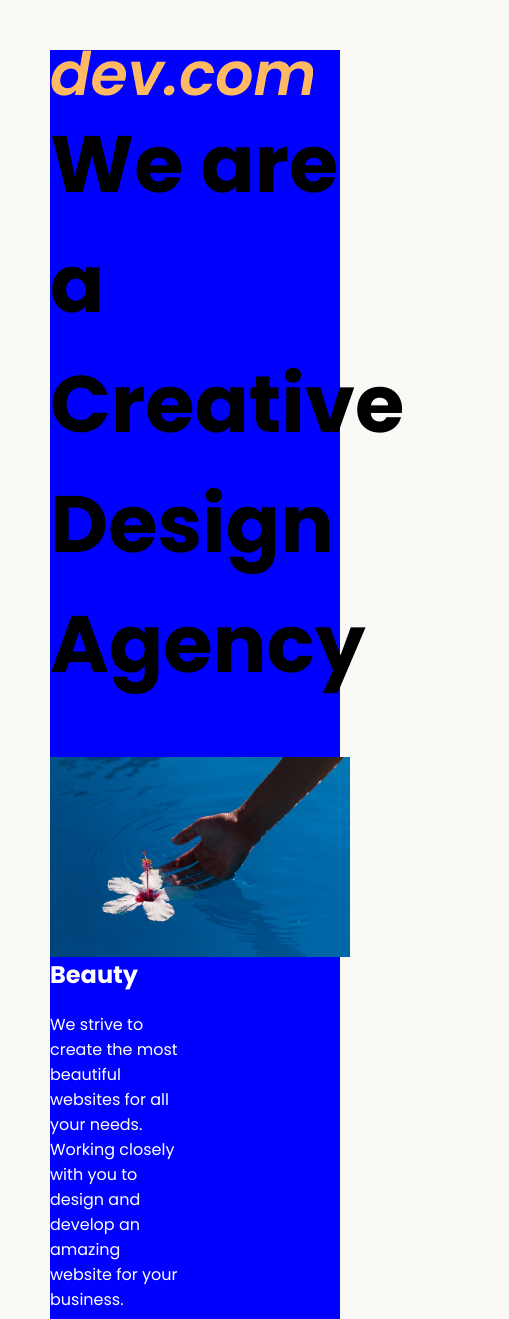
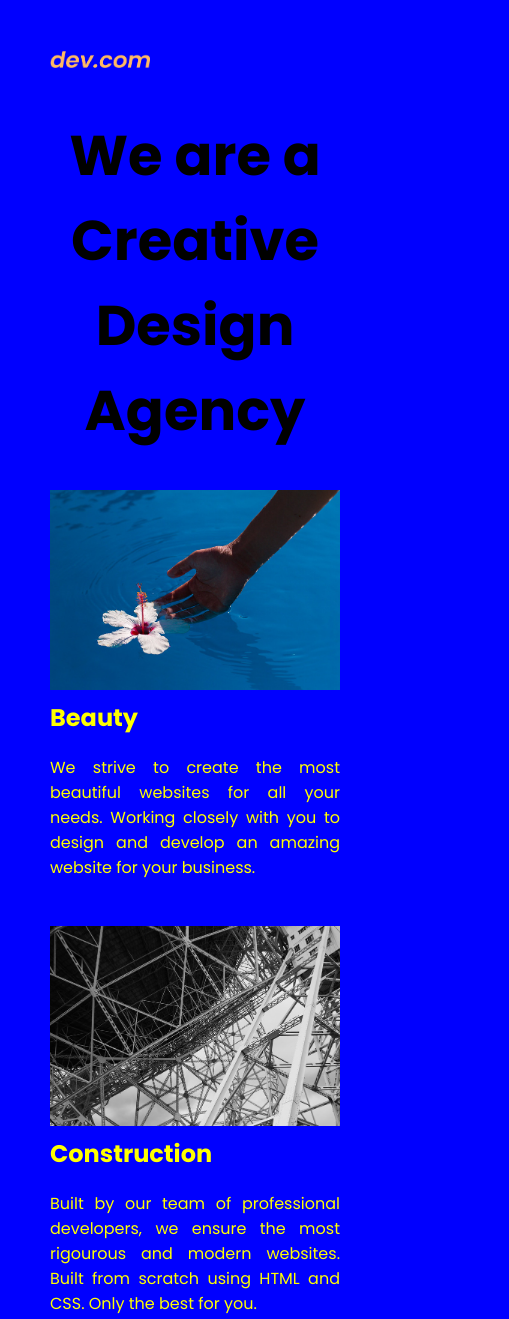
Before and after one commit to moses1983/Advanced-css-Week-4, a plain HTML site: page 8.4 Web Design Agency Project/index.html in a window 390 px wide. Shown: the top 1319 px of the page, 509 px wide, since content can reach past the window. Drawn offline with Linux system fonts and the light colour scheme.

Commit message:
Updated responsiveness

```diff
--- a/8.4 Web Design Agency Project/style.css
+++ b/8.4 Web Design Agency Project/style.css
@@ -1,46 +1,70 @@
 body {
   font-family: "Poppins", sans-serif;
   margin: 50px 50px 0 50px;
-  background-color: #faf9f6;
+  background-color: blue;
   display: flex;
   flex-direction: column;
   min-height: 95vh;
 }
 .main {
-  background-color: blue;
   flex: 1;
 }
 
 h1 {
-  color: black;
   font-size: 5rem;
 }
 
 footer {
   text-align: center;
-  color: black;
+  color: midnightblue;
 }
-body > div > div {
-  color: white;
-}
- .card{
-  width: 45%;
- }
+
 .tile-image {
   height: 200px;
   float: left;
   margin-right: 50px;
 }
-img {
-  float:left
+
+.card {
+  width: 45%;
 }
-.left{
-  clear: left;
+
+.left {
+  float: left;
 }
-.right{
+
+.right {
   float: right;
 }
+
+.creative {
+  color: midnightblue;
 }
-@media (max-width: 600px){
-        font-size: 15px;
+
+@media (max-width: 680px) {
+  .logo {
+    width: 100px;
+  }
+
+  h1 {
+    font-size: 3.5rem;
+    text-align: center;
+  }
+
+  .card {
+    width: 100%;
+    display: block;
+    margin-bottom: 30px;
+    text-align: justify;
+  }
+
+  .card img {
+    margin-bottom: 10px;
+    width: 100%;
+    display: inline;
+    object-fit: cover;
+  }
 }
+div > div {
+  color: yellow;
+}
```
